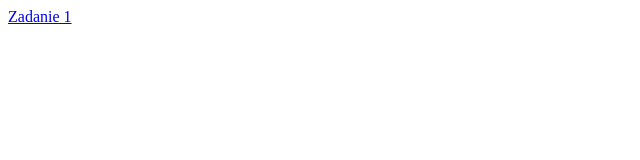
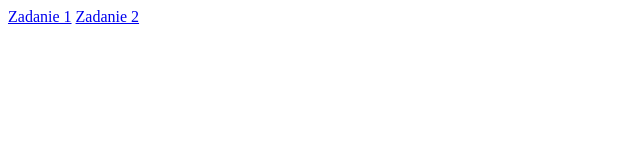
Before and after one commit to Danielkosz12/zad1-cz2, a plain HTML site: page index.html in a window 1280 px wide. Shown: the full height of the page, 0-640 px from the left. Drawn offline with Linux system fonts and the light colour scheme.

Commit message:
Update index.html

```diff
--- a/index.html
+++ b/index.html
@@ -13,6 +13,7 @@
   </head>
   <body>
     <a href="zadanie1.html">Zadanie 1</a>
+    <a href="zad2.html">Zadanie 2</a>
 
   </body>
 </html>
```
